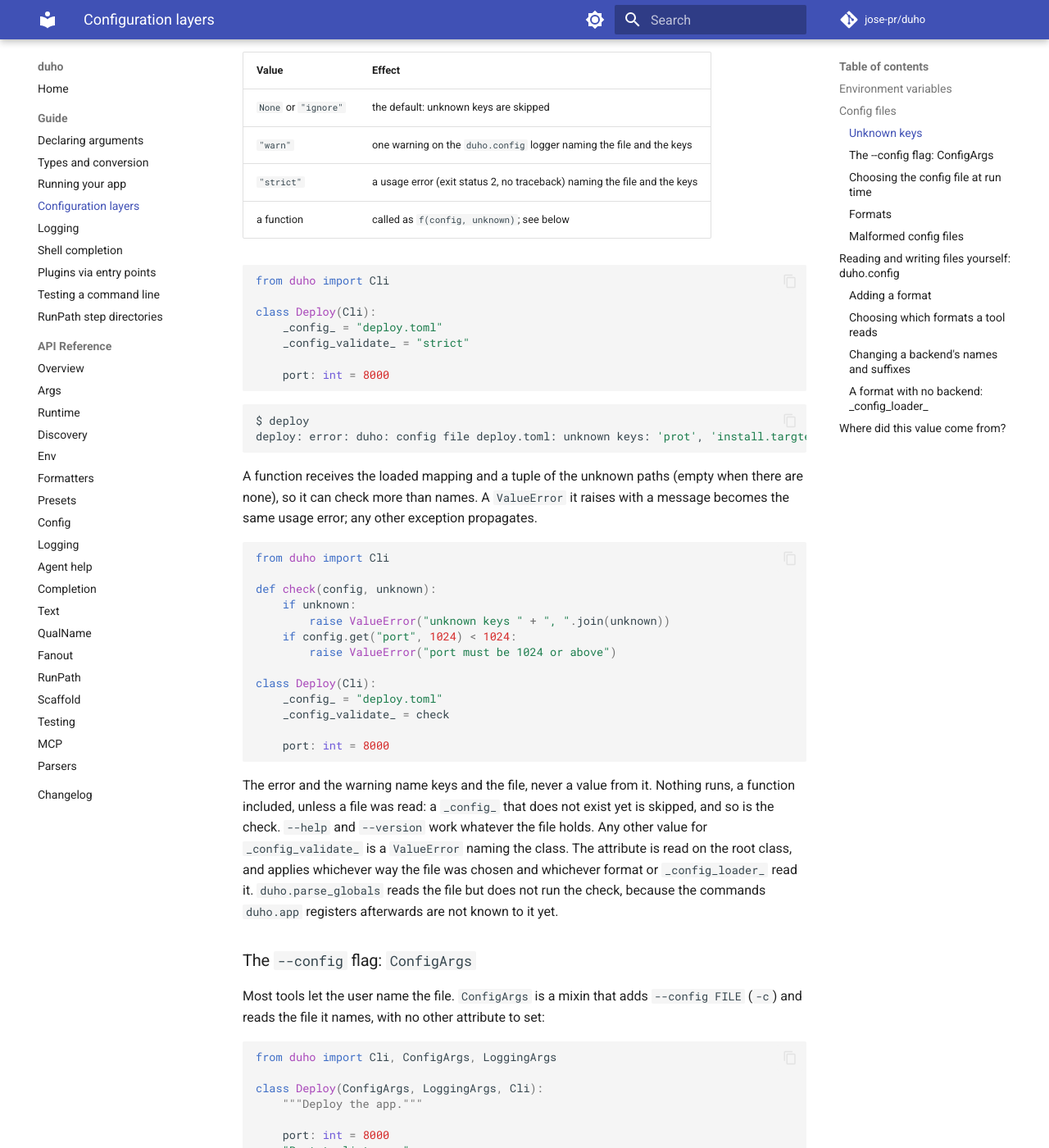
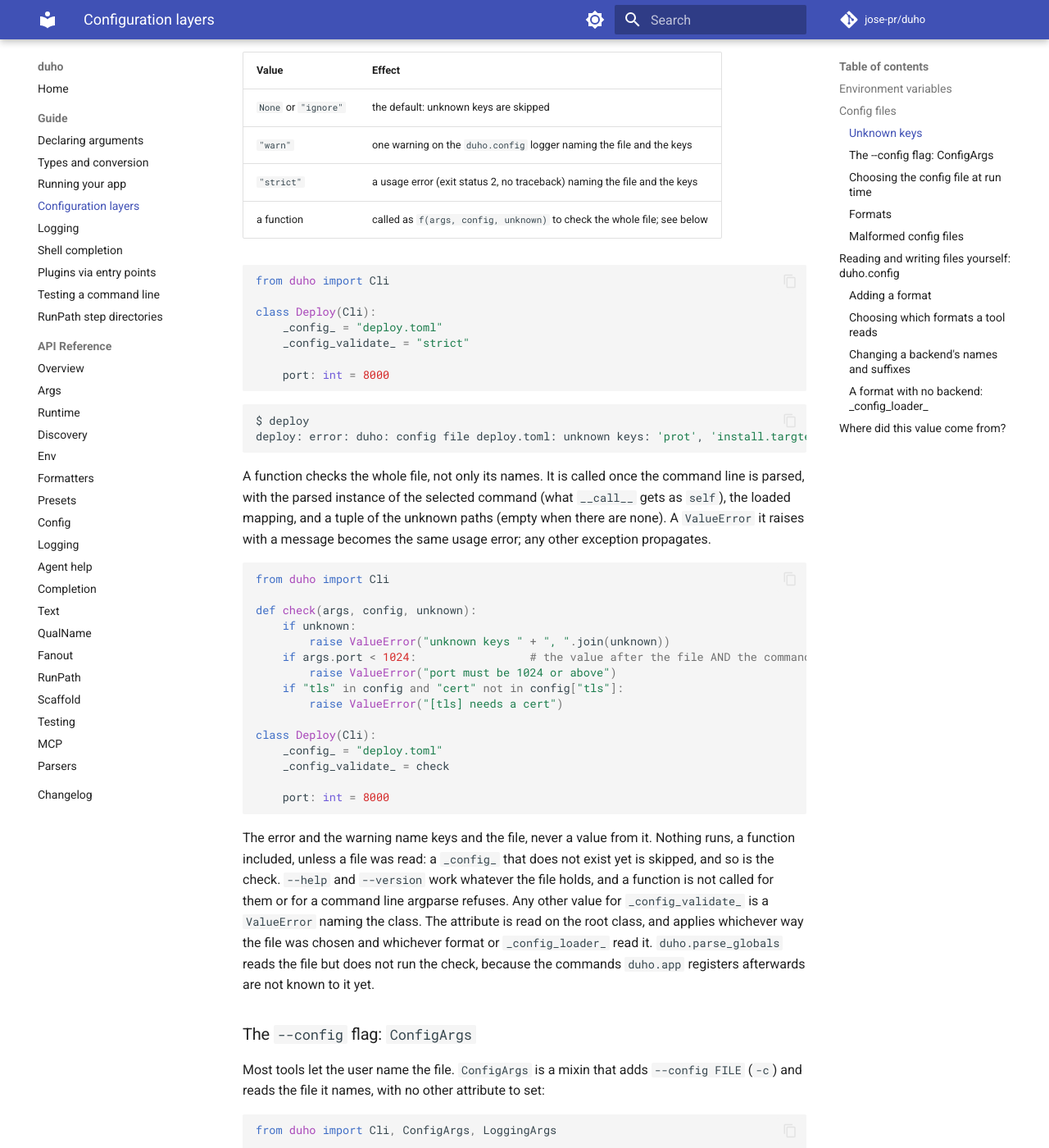
Before and after one commit to jose-pr/duho, an MkDocs documentation site: the page built from docs/guide/config.md, in a window 1280 px wide and 1400 px high, scrolled down 1774 px. Shown: the whole window at 82% size. Built offline with MkDocs 1.6.1 and Material for MkDocs 9.7.7, drawn with Linux system fonts in a browser that asks for light colours; comment, search, counter and statistics services are not loaded.

Commit message:
feat: a _config_validate_ function is called after the parse as f(args, config, unknown) to validate the whole file

````diff
--- a/docs/guide/config.md
+++ b/docs/guide/config.md
@@ -89,7 +89,7 @@ names no command is reported as the table's name.
 | `None` or `"ignore"` | the default: unknown keys are skipped |
 | `"warn"` | one warning on the `duho.config` logger naming the file and the keys |
 | `"strict"` | a usage error (exit status 2, no traceback) naming the file and the keys |
-| a function | called as `f(config, unknown)`; see below |
+| a function | called as `f(args, config, unknown)` to check the whole file; see below |
 
 ```python
 from duho import Cli
@@ -106,18 +106,22 @@ $ deploy
 deploy: error: duho: config file deploy.toml: unknown keys: 'prot', 'install.targte'
 ```
 
-A function receives the loaded mapping and a tuple of the unknown paths (empty when
-there are none), so it can check more than names. A `ValueError` it raises with a
-message becomes the same usage error; any other exception propagates.
+A function checks the whole file, not only its names. It is called once the command
+line is parsed, with the parsed instance of the selected command (what `__call__`
+gets as `self`), the loaded mapping, and a tuple of the unknown paths (empty when
+there are none). A `ValueError` it raises with a message becomes the same usage
+error; any other exception propagates.
 
 ```python
 from duho import Cli
 
-def check(config, unknown):
+def check(args, config, unknown):
     if unknown:
         raise ValueError("unknown keys " + ", ".join(unknown))
-    if config.get("port", 1024) < 1024:
+    if args.port < 1024:                 # the value after the file AND the command line
         raise ValueError("port must be 1024 or above")
+    if "tls" in config and "cert" not in config["tls"]:
+        raise ValueError("[tls] needs a cert")
 
 class Deploy(Cli):
     _config_ = "deploy.toml"
@@ -129,7 +133,8 @@ class Deploy(Cli):
 The error and the warning name keys and the file, never a value from it. Nothing
 runs, a function included, unless a file was read: a `_config_` that does not exist
 yet is skipped, and so is the check. `--help` and `--version` work whatever the file
-holds. Any other value for `_config_validate_` is a `ValueError` naming the class.
+holds, and a function is not called for them or for a command line argparse refuses.
+Any other value for `_config_validate_` is a `ValueError` naming the class.
 The attribute is read on the root class, and applies whichever way the file was
 chosen and whichever format or `_config_loader_` read it.
 `duho.parse_globals` reads the file but does not run the check, because the commands
````
Also changed, not shown: CHANGELOG.md (+2 -2 lines), RELEASENOTES.md (+3 -2 lines), src/duho/AGENTS.md (+9 -6 lines), 4 other files.
